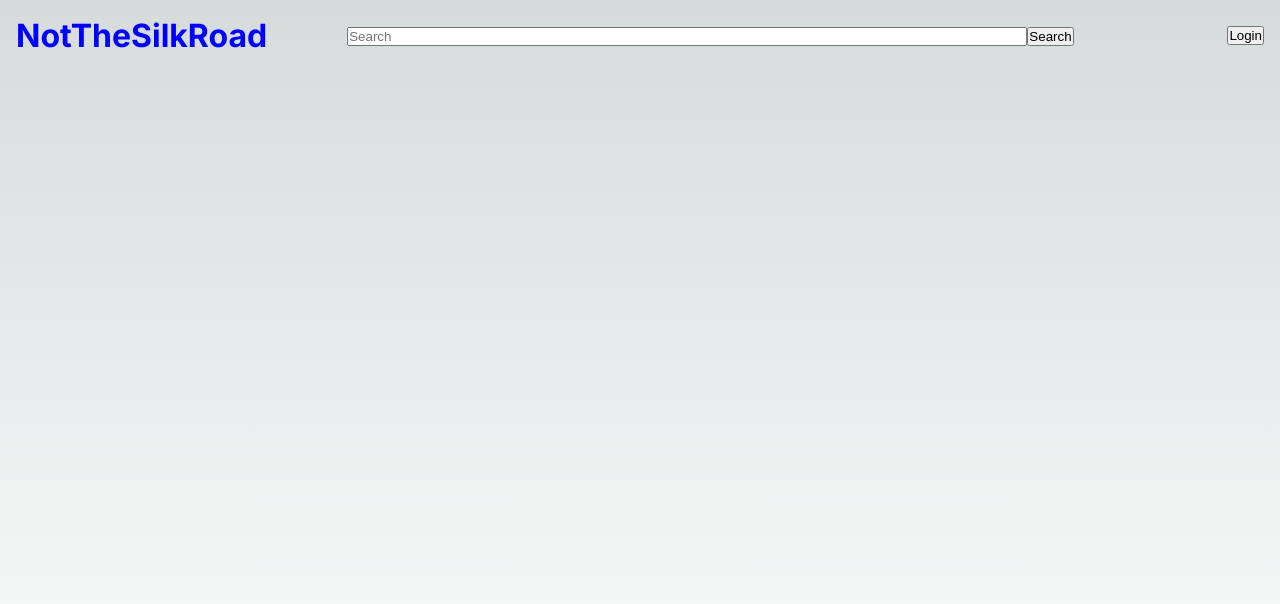
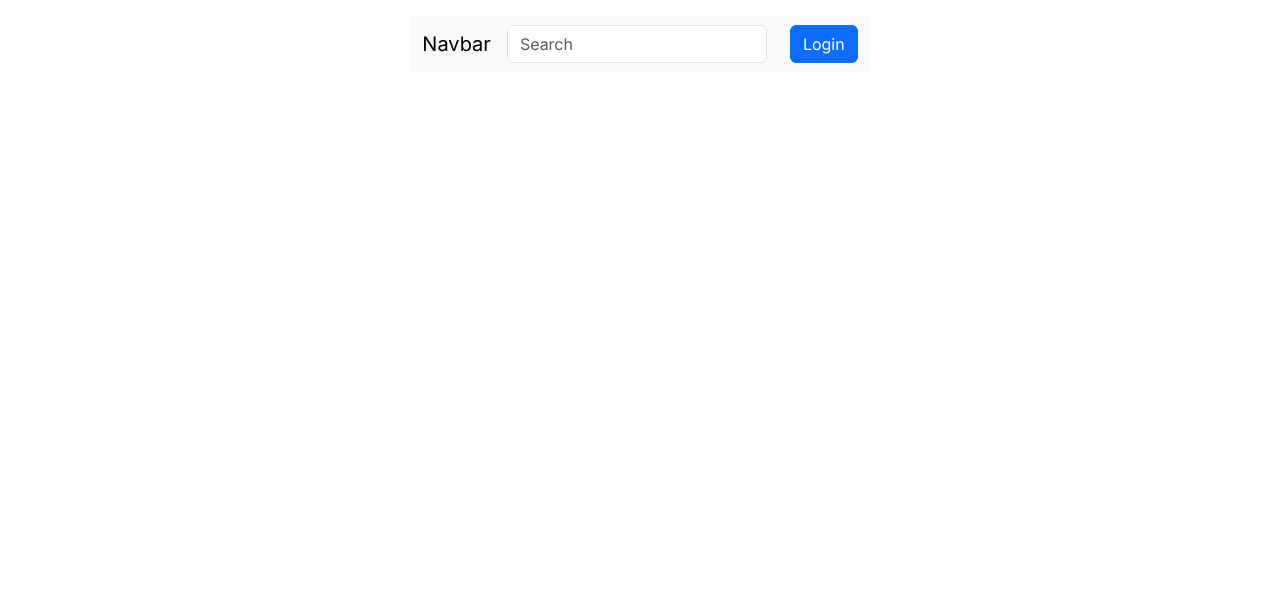
Before and after one commit to 240708-NET/NotTheSilkRoad, a Next.js app in the folder Dev/FrontEnd/front-end/: page / in a window 1280 px wide. Shown: the top 604 px of the page. Built offline with nearby package versions, Linux system fonts and the light colour scheme.

Commit message:
Added bootstrap styling to the navigation bar and the login page.

```diff
--- a/Dev/FrontEnd/front-end/app/page.tsx
+++ b/Dev/FrontEnd/front-end/app/page.tsx
@@ -1,5 +1,4 @@
 "use client";
-import { BrowserRouter, Routes, Route, NavLink } from 'react-router-dom';
 import { useState, useEffect } from "react";
 import Navbar from "@/components/Navbar/Navbar";
 import styles from "./page.module.css";
@@ -17,6 +16,7 @@ export default function Home() {
       <Navbar showLogin={showLogin} setShowLogin={setShowLogin} isLogin={isLogin} setIsLogin={setIsLogin}
         isAccountClick={isAccountClick} setIsAccountClick={setIsAccountClick} />
       {showLogin && <Login />}
+
         {isAccountClick && <AccountMenu />}
 
     </main>
--- a/Dev/FrontEnd/front-end/components/Login/Login.module.css
+++ b/Dev/FrontEnd/front-end/components/Login/Login.module.css
@@ -1,7 +1,6 @@
 .login
 {
     margin: auto;
-    min-width: 400px;
     background-color: white;
     display: flex;
     flex-direction: column;
@@ -11,6 +10,23 @@
 
 .login input
 {
-    width: 100%;
     padding: 1rem;
 }
+
+.title
+{
+    color: white;
+
+}
+
+.container
+{
+    color: black;
+    background-color: rgb(255, 217, 0);
+    width: 400%;
+    height: 400px;
+    display: flex;
+    flex-direction: column;
+    justify-content: center;
+    align-items: center;
+}
--- a/Dev/FrontEnd/front-end/components/Login/Login.tsx
+++ b/Dev/FrontEnd/front-end/components/Login/Login.tsx
@@ -1,12 +1,124 @@
 import LoginStyles from "./Login.module.css";
-function Login()
-{
-    return(
-        <div className={LoginStyles.login}>
-            <input type="text" placeholder="Email"></input>
-            <input type="password" placeholder="Password"></input>
-        </div>
-    )
+import 'bootstrap/dist/css/bootstrap.min.css';
+import { Container, Row, Col } from 'react-bootstrap';
+
+
+const Login = () => {
+    return (
+        <section className="vh-100" style={{ backgroundColor: '#9A616D' }}>
+            <div className="container py-5 h-100">
+
+                <div className="row d-flex justify-content-center align-items-center h-100">
+                    <div className="col col-xl-10">
+                        <div className="card" style={{ borderRadius: '1rem' }}>
+                            <div className="row g-0">
+                                <div className="col-md-6 col-lg-5 d-none d-md-block">
+                                    <img
+                                        src="https://mdbcdn.b-cdn.net/img/Photos/new-templates/bootstrap-login-form/img1.webp"
+
+                                        alt="login form"
+                                        className="img-fluid"
+                                        style={{ borderRadius: '1rem 0 0 1rem' }}
+                                    />
+                                </div>
+                                <div className="col-md-6
+   col-lg-7 d-flex align-items-center">
+                                    <div className="card-body p-4 p-lg-5 text-black">
+                                        <form>
+                                            <div className="d-flex align-items-center mb-3 pb-1">
+                                                <i className="fas fa-cubes fa-2x me-3" style={{ color: '#ff6219' }}></i>
+                                                <span className="h1 fw-bold mb-0">Logo</span>
+
+                                            </div>
+
+                                            <h5 className="fw-normal mb-3 pb-3" style={{ letterSpacing: '1px' }}>
+                                                Sign into your account
+                                            </h5>
+
+                                            <div className="form-outline mb-4">
+                                                <input
+                                                    type="email"
+                                                    id="form2Example17"
+                                                    className="form-control form-control-lg"
+
+                                                    placeholder="Email address"
+                                                />
+                                            </div>
+
+                                            <div className="form-outline mb-4">
+                                                <input
+                                                    type="password"
+                                                    id="form2Example27"
+
+                                                    className="form-control form-control-lg"
+                                                    placeholder="Password"
+                                                />
+                                            </div>
+
+                                            <div className="pt-1 mb-4">
+
+                                                <button className="btn btn-dark btn-lg btn-block" type="submit">
+                                                    Login
+                                                </button>
+                                            </div>
+
+                                            <a className="small text-muted" href="#!">
+                                                Forgot password?
+                                            </a>
+                                            <p className="mb-5 pb-lg-2"
+                                                style={{ color: '#393f81' }}>
+                                                Don't have an account? <a href="#!" style={{ color: '#393f81' }}>Register here</a>
+                                            </p>
+                                            <a href="#!" className="small text-muted">
+                                                Terms of use.
+                                            </a>
+                                            <a href="#!" className="small text-muted">
+                                                Privacy policy
+                                            </a>
+                                        </form>
+                                    </div>
+                                </div>
+                            </div>
+                        </div>
+                    </div>
+                </div>
+            </div>
+        </section>
+
+    );
 };
 
+/*
 export default Login;
+
+
+function Login() {
+  return (
+
+
+
+
+
+
+
+
+
+          <div className={LoginStyles.login}>
+
+<div className={LoginStyles.container}>
+
+              <h1 className={LoginStyles.title} >Welcome Back</h1>
+
+
+              <input type="text" placeholder="Email"></input>
+              <input type="password" placeholder="Password"></input>
+          </div>
+
+
+
+      </div>
+  )
+};
+*/
+
+export default Login;
--- a/Dev/FrontEnd/front-end/components/Navbar/Navbar.tsx
+++ b/Dev/FrontEnd/front-end/components/Navbar/Navbar.tsx
@@ -3,7 +3,7 @@ import NavbarStyles from "./Navbar.module.css";
 import Login from "@/components/Login/Login";
 import AccountMenu from "@/app/AccountMenu/page";
 import Link from 'next/link';
-function Navbar({showLogin, setShowLogin, isLogin, setIsLogin, isAccountClick, setIsAccountClick} : {showLogin: boolean, setShowLogin: any, isLogin: boolean, setIsLogin: any, isAccountClick: boolean, setIsAccountClick: any})
+const Navbar = ({showLogin, setShowLogin, isLogin, setIsLogin, isAccountClick, setIsAccountClick} : {showLogin: boolean, setShowLogin: any, isLogin: boolean, setIsLogin: any, isAccountClick: boolean, setIsAccountClick: any}) =>
 {
     const handleLogin = () => {
         if(showLogin)
@@ -25,14 +25,59 @@ function Navbar({showLogin, setShowLogin, isLogin, setIsLogin, isAccountClick, s
         if(isAccountClick)
         {
             setIsAccountClick(false);
+            setShowLogin(true);
         }
         else
         {
             setIsAccountClick(true);
+            setShowLogin(false);
         }
     }
 
+    return (
+        <nav className="navbar navbar-light bg-body-tertiary">
+          <div className="container-fluid">
+            <a className="navbar-brand">Navbar</a>
+            <form className="d-flex input-group w-auto">
+              <input
+                type="search"
+                className="form-control
+     rounded"
+                placeholder="Search"
+                aria-label="Search"
+                aria-describedby="search-addon"
+              />
+              <span className="input-group-text border-0" id="search-addon">
 
+                <i className="fas fa-search"></i>
+              </span>
+            </form>
+            <div className="d-flex align-items-center">
+
+              {isLogin ? (
+                <>
+                  <button onClick={handleAccountButton} className="btn btn-primary">
+                    Account
+                  </button>
+                  <button onClick={handleLogin} className="btn btn-primary">
+                    Logout
+                  </button>
+                </>
+              ) : (
+                <button onClick={handleLogin} className="btn btn-primary">
+                  Login
+                </button>
+              )}
+            </div>
+          </div>
+        </nav>
+      );
+    };
+
+
+
+
+/*
     return (
 
 <div className={NavbarStyles.navbar}>
@@ -57,5 +102,6 @@ function Navbar({showLogin, setShowLogin, isLogin, setIsLogin, isAccountClick, s
         </div>
       );
     }
+      */
 
 export default Navbar;
```
Also changed, not shown: Dev/FrontEnd/front-end/package.json (+6 -4 lines), 1 other file (tests, documents, lock files or other folders).
